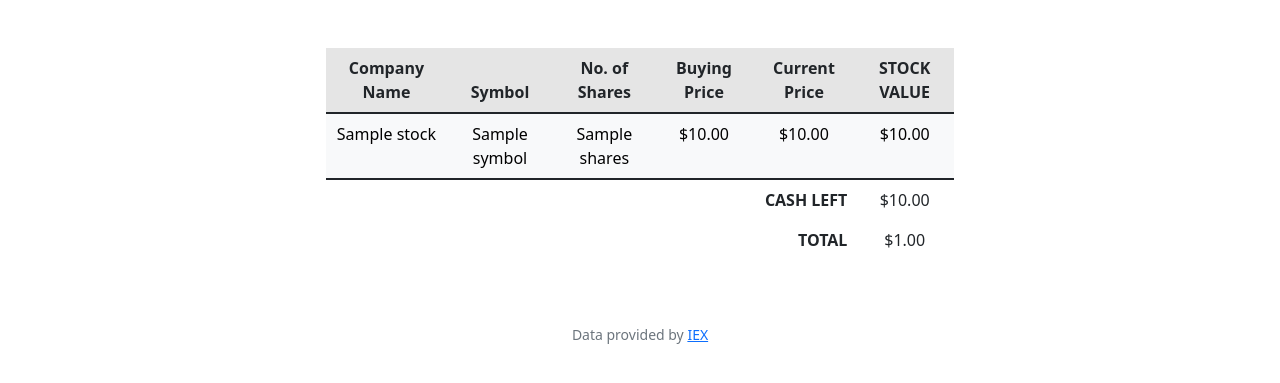
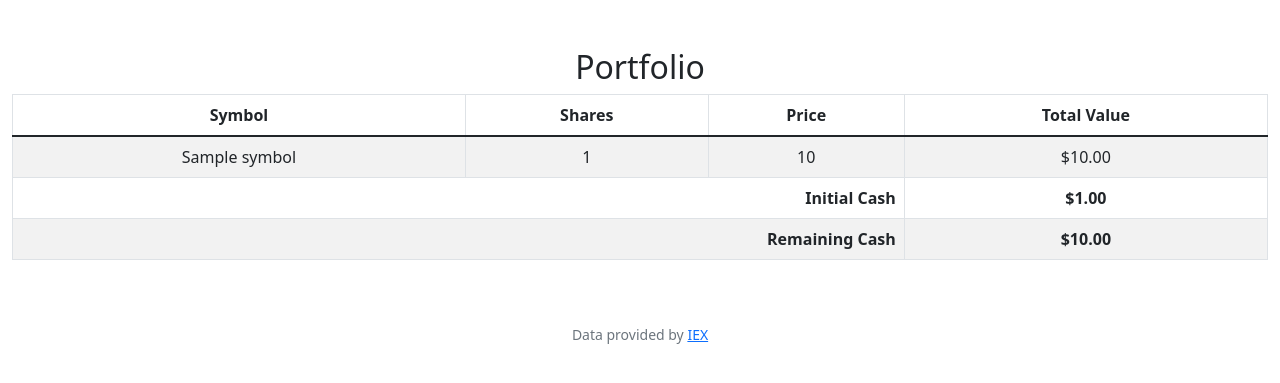
Before and after one commit to minortypo/cs50x, a Flask app: template week-9/pset9/templates/index.html in a window 1280 px wide. Shown: the part 76-459 px from the top of the page. Run offline with Flask 3, Linux system fonts and the light colour scheme; the template is opened without the code that fills it: most values are stand-ins (such as "Sample title", 1, 10 or a date in 2020); some libraries are stand-ins or nearby versions.

Commit message:
Update index.html

```diff
--- a/week-9/pset9/templates/index.html
+++ b/week-9/pset9/templates/index.html
@@ -1,46 +1,38 @@
-<!-- 'Homepage' -->
-
 {% extends "layout.html" %}
 
 {% block title %}
-    Homepage
+    Portfolio
 {% endblock %}
 
 {% block main %}
-    <div class="table-responsive-md">
-        <table class="table mx-auto w-50">
-            <thead>
-                <tr class="table-active">
-                    <th scope="col">Company Name</th>
-                    <th scope="col">Symbol</th>
-                    <th scope="col">No. of Shares</th>
-                    <th scope="col">Buying Price</th>
-                    <th scope="col">Current Price</th>
-                    <th scope="col">STOCK VALUE</th>
+    <h2>Portfolio</h2>
+
+    <table class="table table-bordered table-striped">
+        <thead class="thead-light">
+            <tr>
+                <th>Symbol</th>
+                <th>Shares</th>
+                <th>Price</th>
+                <th>Total Value</th>
             </tr>
         </thead>
         <tbody>
-                {% for stock in portfolio %}
-                <tr class="table-light">
-                    <td>{{ stock["name"] }}</td>
-                    <td>{{ stock["symbol"] }}</td>
-                    <td>{{ stock["shares"] }}</td>
-                    <td>{{ stock["paid_price"] | usd }}</td>
-                    <td>{{ stock["current_price"] | usd }}</td>
-                    <td>{{ stock["stock_value"] | usd }}</td>
+            {% for stock in stocks %}
+                <tr>
+                    <td>{{ stock.symbol }}</td>
+                    <td>{{ stock.total_shares }}</td>
+                    <td>{{ stock.price }}</td>
+                    <td>{{ (stock.price * stock.total_shares)|usd }}</td>
                 </tr>
             {% endfor %}
-            </tbody>
-            <tfoot>
             <tr>
-                    <td class="border-0 fw-bold text-end" colspan="5">CASH LEFT</td>
-                    <td class="border-0 text-center">{{ cash_left | usd }}</td>
+                <td colspan="3" align="right"><strong>Initial Cash</strong></td>
+                <td><strong>{{ total_value|usd }}</strong></td>
             </tr>
             <tr>
-                    <td class="border-0 fw-bold text-end" colspan="5">TOTAL</td>
-                    <td class="border-0 text-center">{{ total_amount | usd }}</td>
+                <td colspan="3" align="right"><strong>Remaining Cash</strong></td>
+                <td><strong>{{ cash|usd}}</strong></td>
             </tr>
-            </tfoot>
+        </tbody>
     </table>
-    </div>
 {% endblock %}
```
Lines whose indentation alone changed are shown as unchanged.
